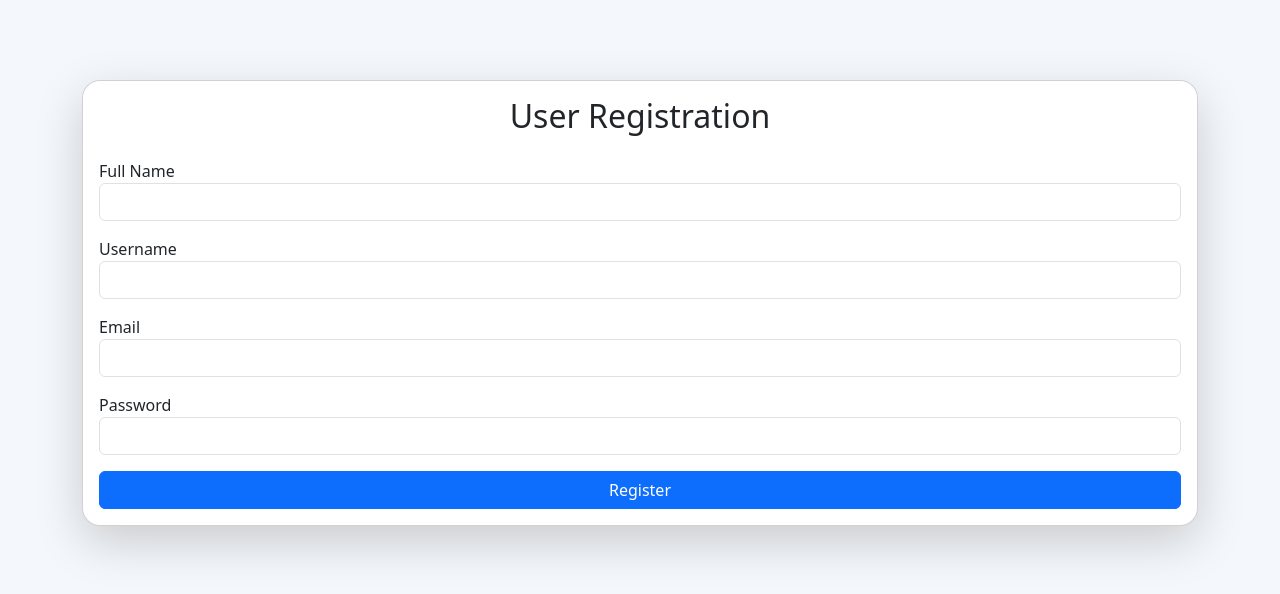
After one commit to RaviModhvadiya/SEIM_Dashboard, a Flask app: page /auth/register in a window 1280 px wide. The commit adds this page. Shown: the top 594 px of the page. Run offline with Flask 3, Linux system fonts and the light colour scheme; parts of the project's set-up code (start-up, migrations or seed data) failed here and were passed over.

Commit message:
User Registration Implemented.

```diff
--- a/app.py
+++ b/app.py
@@ -1,8 +1,16 @@
 from flask import Flask
 
 from config import Config
+
 from models import db
+from models import login_manager
+
 from routes.home import home
+from routes.auth import auth
+from routes.dashboard import dashboard
+
+from models.user import User
+
 
 app = Flask(__name__)
 
@@ -10,10 +18,25 @@ app.config.from_object(Config)
 
 db.init_app(app)
 
+login_manager.init_app(app)
+
+
+@login_manager.user_loader
+def load_user(user_id):
+    return User.query.get(int(user_id))
+
+
 app.register_blueprint(home)
 
+app.register_blueprint(auth)
+
+app.register_blueprint(dashboard)
+
+
 if __name__ == "__main__":
+
     with app.app_context():
+
         db.create_all()
 
     app.run(debug=True)
--- a/config.py
+++ b/config.py
@@ -3,8 +3,8 @@ from dotenv import load_dotenv
 
 load_dotenv()
 
+
 class Config:
-    """Application configuration."""
 
     SECRET_KEY = os.getenv("SECRET_KEY")
 
--- /dev/null
+++ b/routes/auth.py
@@ -0,0 +1,80 @@
+from flask import Blueprint, render_template
+from flask import request
+from flask import redirect
+from flask import url_for
+from flask import flash
+
+from werkzeug.security import generate_password_hash
+
+from models import db
+from models.user import User
+
+auth = Blueprint(
+    "auth",
+    __name__,
+    url_prefix="/auth"
+)
+
+
+@auth.route("/register", methods=["GET", "POST"])
+def register():
+
+    if request.method == "POST":
+
+        full_name = request.form.get("full_name")
+        username = request.form.get("username")
+        email = request.form.get("email")
+        password = request.form.get("password")
+
+        existing_username = User.query.filter_by(
+            username=username
+        ).first()
+
+        if existing_username:
+
+            flash(
+                "Username already exists.",
+                "danger"
+            )
+
+            return redirect(url_for("auth.register"))
+
+        existing_email = User.query.filter_by(
+            email=email
+        ).first()
+
+        if existing_email:
+
+            flash(
+                "Email already exists.",
+                "danger"
+            )
+
+            return redirect(url_for("auth.register"))
+
+        hashed_password = generate_password_hash(password)
+
+        user = User(
+
+            full_name=full_name,
+
+            username=username,
+
+            email=email,
+
+            password=hashed_password
+
+        )
+
+        db.session.add(user)
+
+        db.session.commit()
+
+        flash(
+            "Registration Successful!",
+            "success"
+        )
+
+        return redirect(url_for("home.index"))
+
+    return render_template("auth/register.html")
--- /dev/null
+++ b/templates/auth/register.html
@@ -0,0 +1,82 @@
+{% extends "base.html" %}
+
+{% block content %}
+
+<div class="container mt-5">
+
+    <div class="card shadow-lg">
+
+        <div class="card-body">
+
+            <h2 class="text-center mb-4">
+
+                User Registration
+
+            </h2>
+
+            <form method="POST">
+
+                <div class="mb-3">
+
+                    <label>Full Name</label>
+
+                    <input
+                        type="text"
+                        name="full_name"
+                        class="form-control"
+                        required>
+
+                </div>
+
+                <div class="mb-3">
+
+                    <label>Username</label>
+
+                    <input
+                        type="text"
+                        name="username"
+                        class="form-control"
+                        required>
+
+                </div>
+
+                <div class="mb-3">
+
+                    <label>Email</label>
+
+                    <input
+                        type="email"
+                        name="email"
+                        class="form-control"
+                        required>
+
+                </div>
+
+                <div class="mb-3">
+
+                    <label>Password</label>
+
+                    <input
+                        type="password"
+                        name="password"
+                        class="form-control"
+                        required>
+
+                </div>
+
+                <button
+                    class="btn btn-primary w-100">
+
+                    Register
+
+                </button>
+
+            </form>
+
+        </div>
+
+    </div>
+
+</div>
+
+{% endblock %}
--- a/templates/base.html
+++ b/templates/base.html
@@ -19,7 +19,31 @@
 </head>
 
 <body>
+<div class="container mt-3">
 
+{% with messages = get_flashed_messages(with_categories=true) %}
+
+{% if messages %}
+
+{% for category,message in messages %}
+
+<div class="alert alert-{{category}} alert-dismissible fade show">
+
+{{message}}
+
+<button
+class="btn-close"
+data-bs-dismiss="alert"></button>
+
+</div>
+
+{% endfor %}
+
+{% endif %}
+
+{% endwith %}
+
+</div>
 {% block content %}
 
 {% endblock %}
```
Also changed, not shown: database/SEIM.sql (+11 -0 lines), models/__init__.py (+9 -0 lines), models/user.py (added, +30 -0 lines), routes/dashboard.py (added, +7 -0 lines), templates/index.html (+3 -4 lines).
